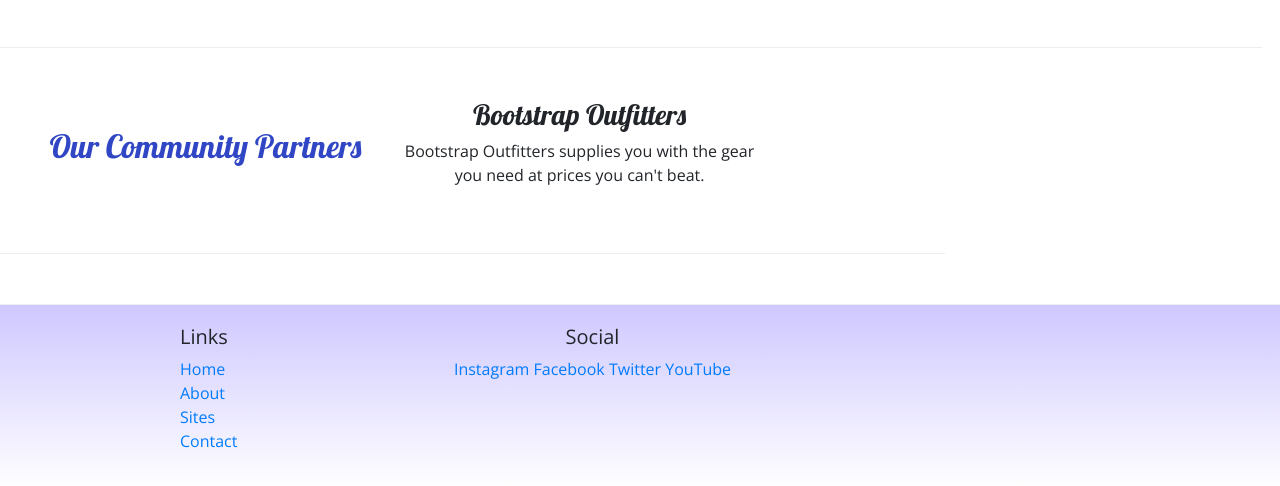
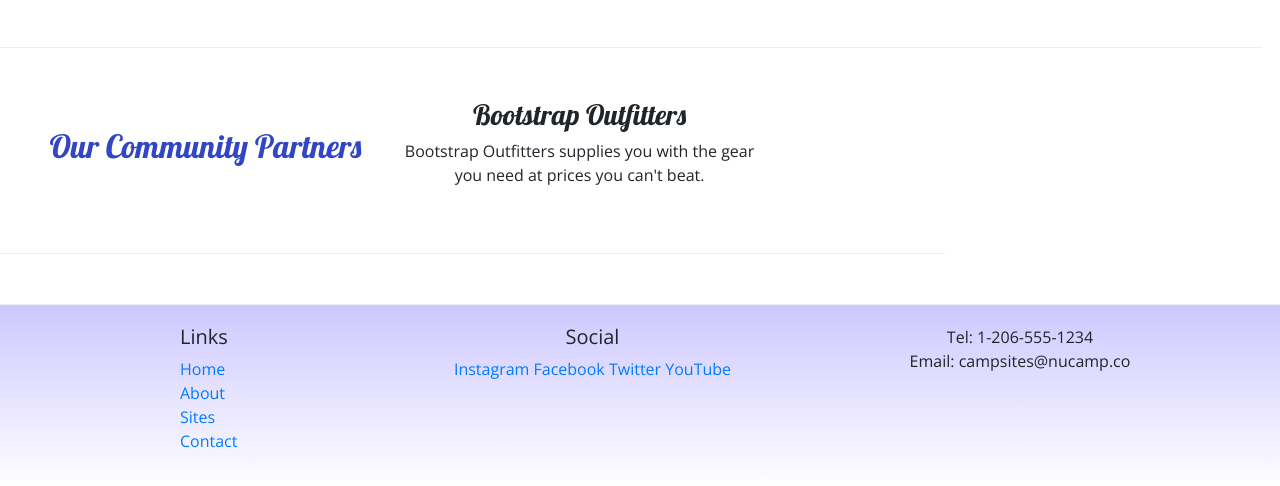
Before and after one commit to kjframe/My-First-Bootstrap-Project, a website: page index.html in a window 1280 px wide. Shown: the part 610-1096 px from the top of the page. Drawn offline with nearby package versions, Linux system fonts and the light colour scheme.

Commit message:
second commit

```diff
--- a/index.html
+++ b/index.html
@@ -81,6 +81,10 @@
                     <a href="http://twitter.com/">Twitter</a>
                     <a href="http://youtube.com/">YouTube</a>
                 </div>
+                <div class="col-sm-4 text-center">
+                    Tel: 1-206-555-1234<br />
+                    Email: campsites@nucamp.co
+                </div>
            </div>
         </div>
     </footer>
```
